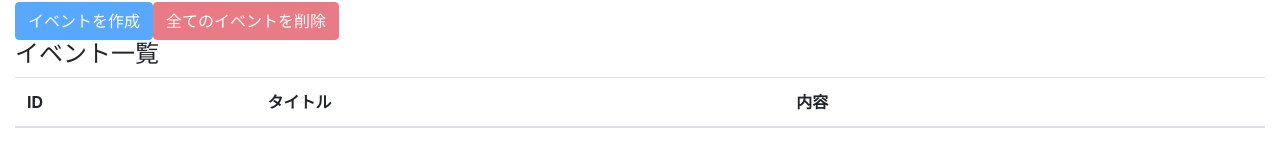
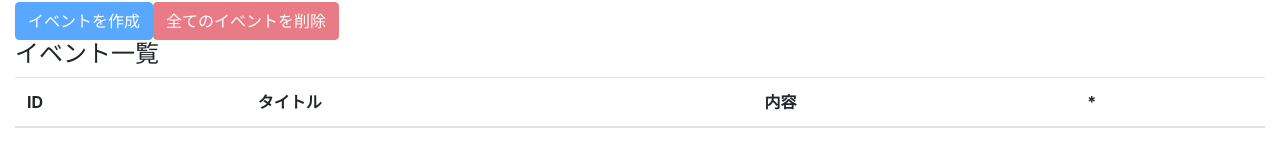
Before and after one commit to radish-miyazaki/react-hooks-tutorial, a React (Create React App) app: page / in a window 1280 px wide. Shown: the part 231-398 px from the top of the page. Built offline with nearby package versions, Linux system fonts and the light colour scheme.

Commit message:
solve prop-drilling issue

```diff
--- a/src/components/App.js
+++ b/src/components/App.js
@@ -1,18 +1,18 @@
 import React, { useReducer } from 'react'
 import Events from './Events'
 import EventForm from './EventForm'
+import reducer from '../reducers'
 import AppContext from "../contexts/AppContext"
-import reducer from '../reducers'
 import 'bootstrap/dist/css/bootstrap.min.css'
 
 const App = () => {
   const [state, dispatch] = useReducer(reducer, [])
 
   return (
-    <AppContext.Provider value={'Hello, Consumer!'}>
+    <AppContext.Provider value={{ state, dispatch }}>
       <div className="container-fluid">
-        <EventForm state={state} dispatch={dispatch} />
-        <Events state={state} dispatch={dispatch} />
+        <EventForm />
+        <Events />
       </div>
     </AppContext.Provider>
   )
--- a/src/components/Event.js
+++ b/src/components/Event.js
@@ -1,8 +1,11 @@
-import React from "react";
+import React, { useContext } from "react";
+import AppContext from "../contexts/AppContext"
 import { DELETE_EVENT } from '../actions'
 
-const Event = ({ event, dispatch }) => {
+const Event = ({ event }) => {
+  const { dispatch } = useContext(AppContext)
   const id = event.id
+
   const handleClickDeleteBtn = () => {
     const result = window.confirm(`イベント(id=${id})を削除しますか？`)
     if (result) dispatch({ type: DELETE_EVENT, id })
--- a/src/components/EventForm.js
+++ b/src/components/EventForm.js
@@ -1,7 +1,9 @@
-import React, { useState } from "react"
+import React, { useState, useContext } from "react"
 import { CREATE_EVENT, DELETE_ALL_EVENTS } from "../actions"
+import AppContext from "../contexts/AppContext"
 
-const EventForm = ({ state, dispatch }) => {
+const EventForm = () => {
+  const { state, dispatch } = useContext(AppContext)
   const [title, setTitle] = useState('')
   const [body, setBody] = useState('')
 
--- a/src/components/Events.js
+++ b/src/components/Events.js
@@ -2,8 +2,8 @@
 import Event from "./Event";
 import AppContext from "../contexts/AppContext"
 
-const Events = ({ state, dispatch }) => {
-  const v = useContext(AppContext)
+const Events = () => {
+  const { state } = useContext(AppContext)
 
   return (
     <>
@@ -14,15 +14,14 @@
           <th>ID</th>
           <th>タイトル</th>
           <th>内容</th>
-          <th></th>
+          <th>*</th>
         </tr>
         </thead>
         <tbody>
         { state.map((e, i) => (
           <Event
             key={i}
-            event={e}
-            dispatch={dispatch} />)
+            event={e} />)
         )}
         </tbody>
       </table>
```
